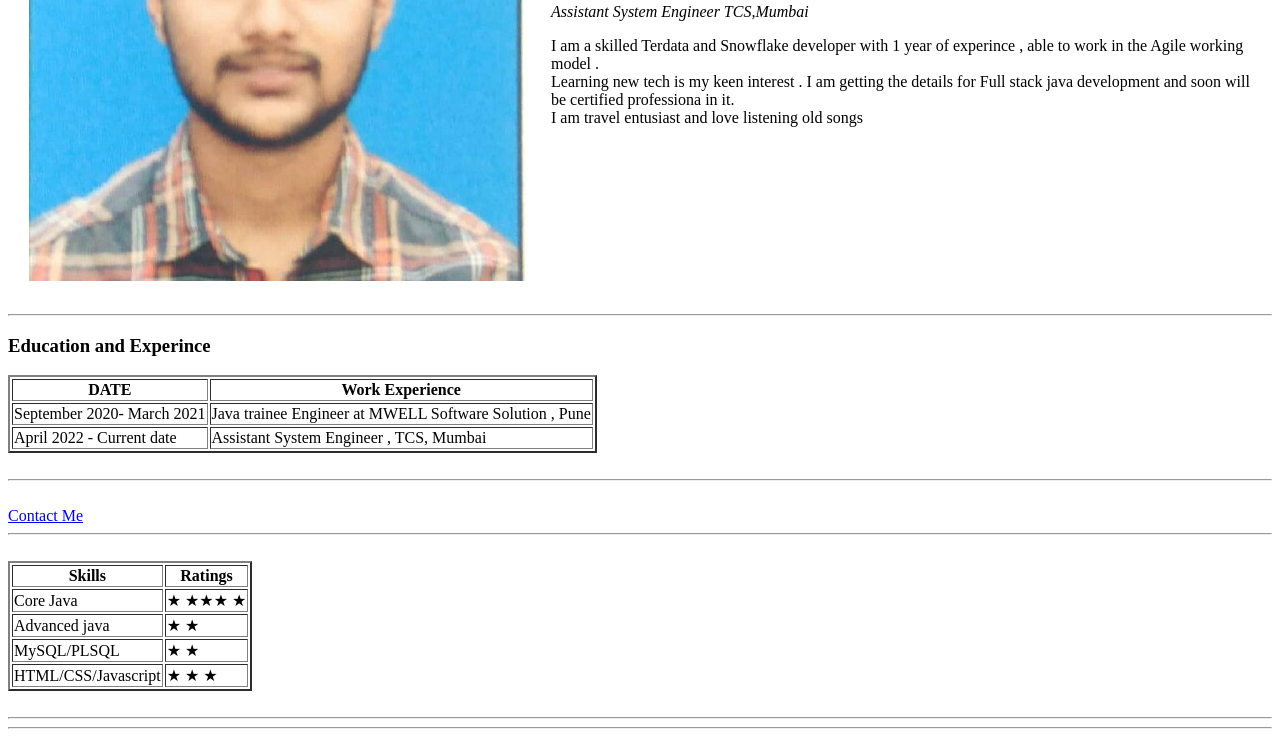
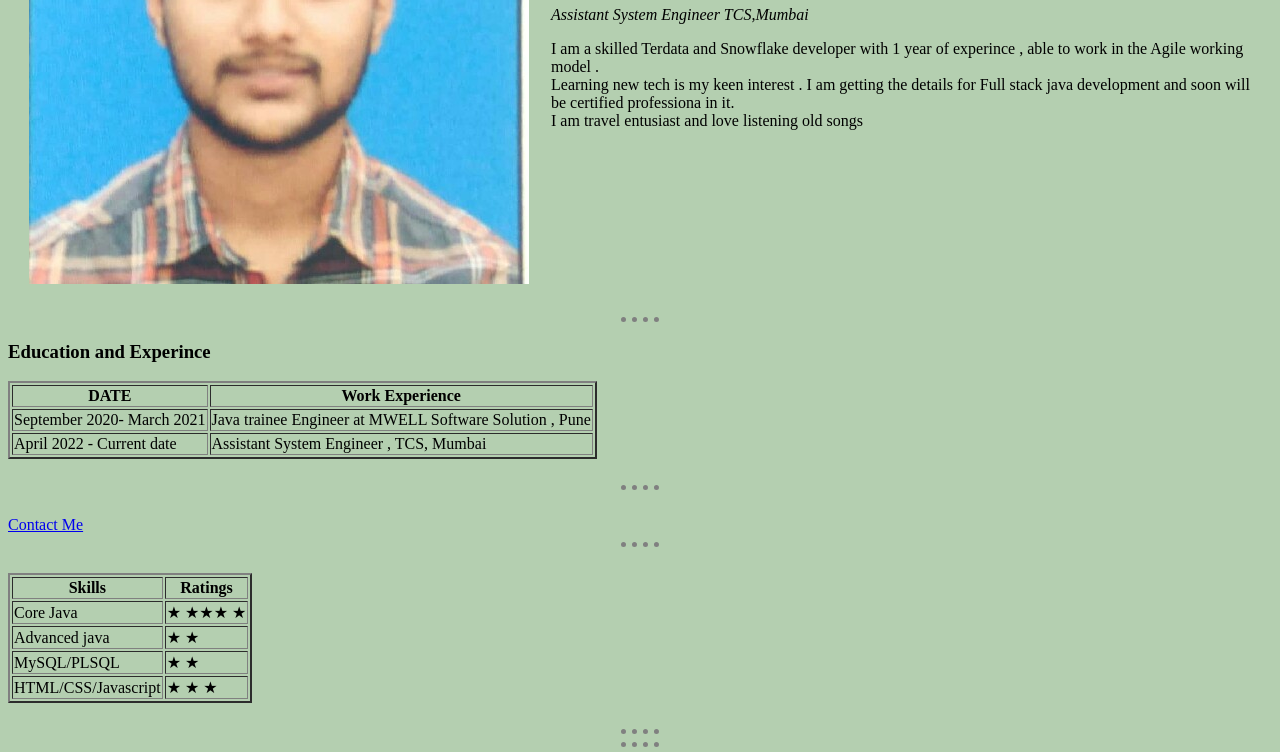
Before and after one commit to Atha8698/cv, a plain HTML site: page index.html in a window 1280 px wide. Shown: the part 258-1010 px from the top of the page. Drawn offline with Linux system fonts and the light colour scheme.

Commit message:
Added external style sheet
Uploaded the already made external style sheet and then uploaded it in git and then copied the link address and pasted in the link in index

```diff
--- a/index.html
+++ b/index.html
@@ -4,6 +4,10 @@
 <head>
   <meta charset="utf-8">
   <title>Atharv's site</title>
+  <link rel="stylesheet" href="https://github.com/Atha8698/cv/blob/main/style.css">
+
+
+
 </head>
 
 <body>
```
